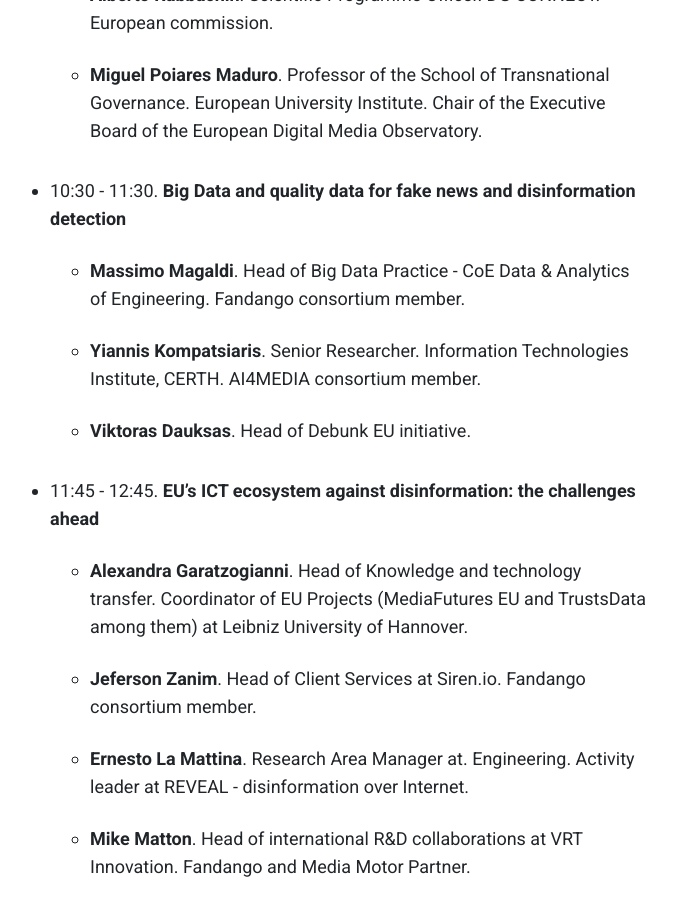
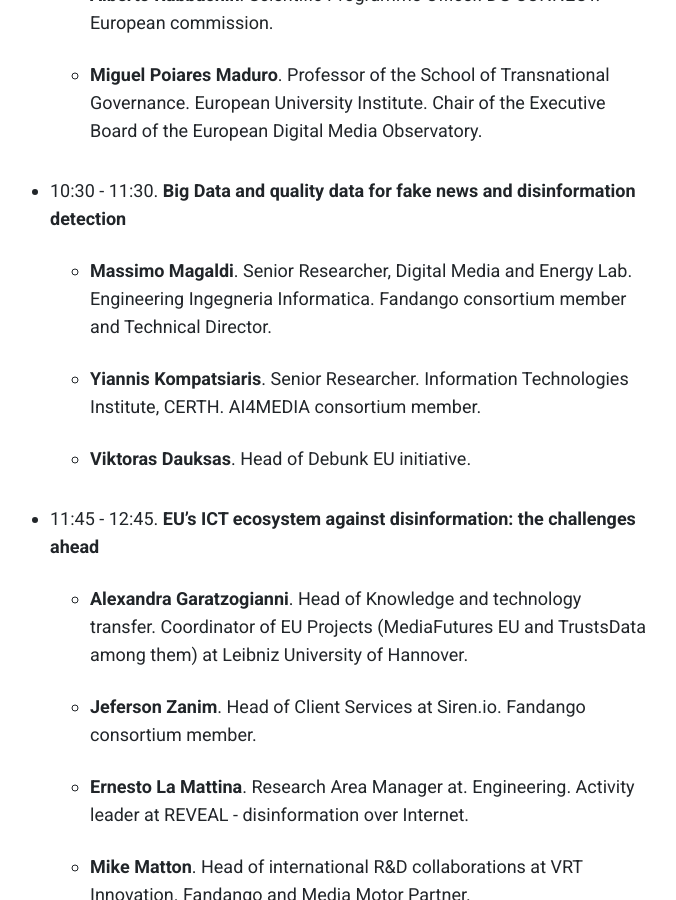
Before and after one commit to fandangOrg/fandango-web, a Jekyll site: the page built from _posts/2021-03-11-rethinking-the-possibilities-of-data-and-technology-in-the-fight-against-disinformation.markdown, in a window 1280 px wide and 900 px high, scrolled down 1552 px. Shown: the whole window, without its empty margins (310-986 px from the left). Built offline with Jekyll 4.4.1, drawn with Linux system fonts in a browser that asks for light colours; comment, search, counter and statistics services are not loaded.

Commit message:
Updated Rethinking The Possibilities Of Data And Technology In The Fight Against Disinformation

```diff
--- a/_posts/2021-03-11-rethinking-the-possibilities-of-data-and-technology-in-the-fight-against-disinformation.markdown
+++ b/_posts/2021-03-11-rethinking-the-possibilities-of-data-and-technology-in-the-fight-against-disinformation.markdown
@@ -30,7 +30,7 @@ A group of **high-level panelists** from different sectors will share with us th
 
 * 10:30 - 11:30. **Big Data and quality data for fake news and disinformation detection**
 
-  * **Massimo Magaldi**. Head of Big Data Practice - CoE Data & Analytics of Engineering. Fandango consortium member.
+  * **Massimo Magaldi**. Senior Researcher, Digital Media and Energy Lab. Engineering Ingegneria Informatica. Fandango consortium member and Technical Director.
 
   * **Yiannis Kompatsiaris**. Senior Researcher. Information Technologies Institute, CERTH. AI4MEDIA consortium member.
 
```
